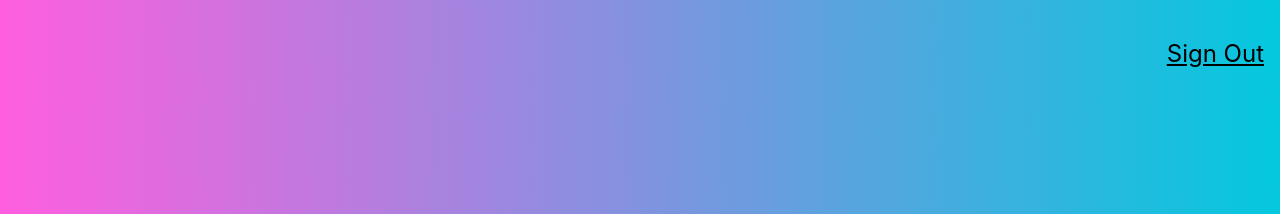
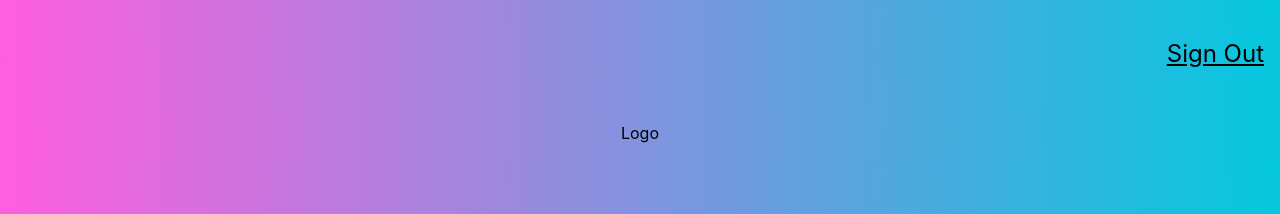
Before and after one commit to Andrej044/face-detect-app, a React (Create React App) app: page / in a window 1280 px wide. Shown: the top 214 px of the page. Built offline with nearby package versions, Linux system fonts and the light colour scheme.

Commit message:
import logo component to App.js

```diff
--- a/src/App.js
+++ b/src/App.js
@@ -1,14 +1,16 @@
 import './App.css';
 import Navigation from './components/navigation/Navigation'
+import Logo from './components/logo/Logo'
 
 
 function App() {
   return (
     <div className="App">
      <Navigation />
-     {/* <Logo />
-     <ImageLinkForm />
-     <FaceRecognition />} */}
+     <Logo />
+     {
+     /* <ImageLinkForm />
+     <FaceRecognition /> */}
     </div>
   );
 }
```
